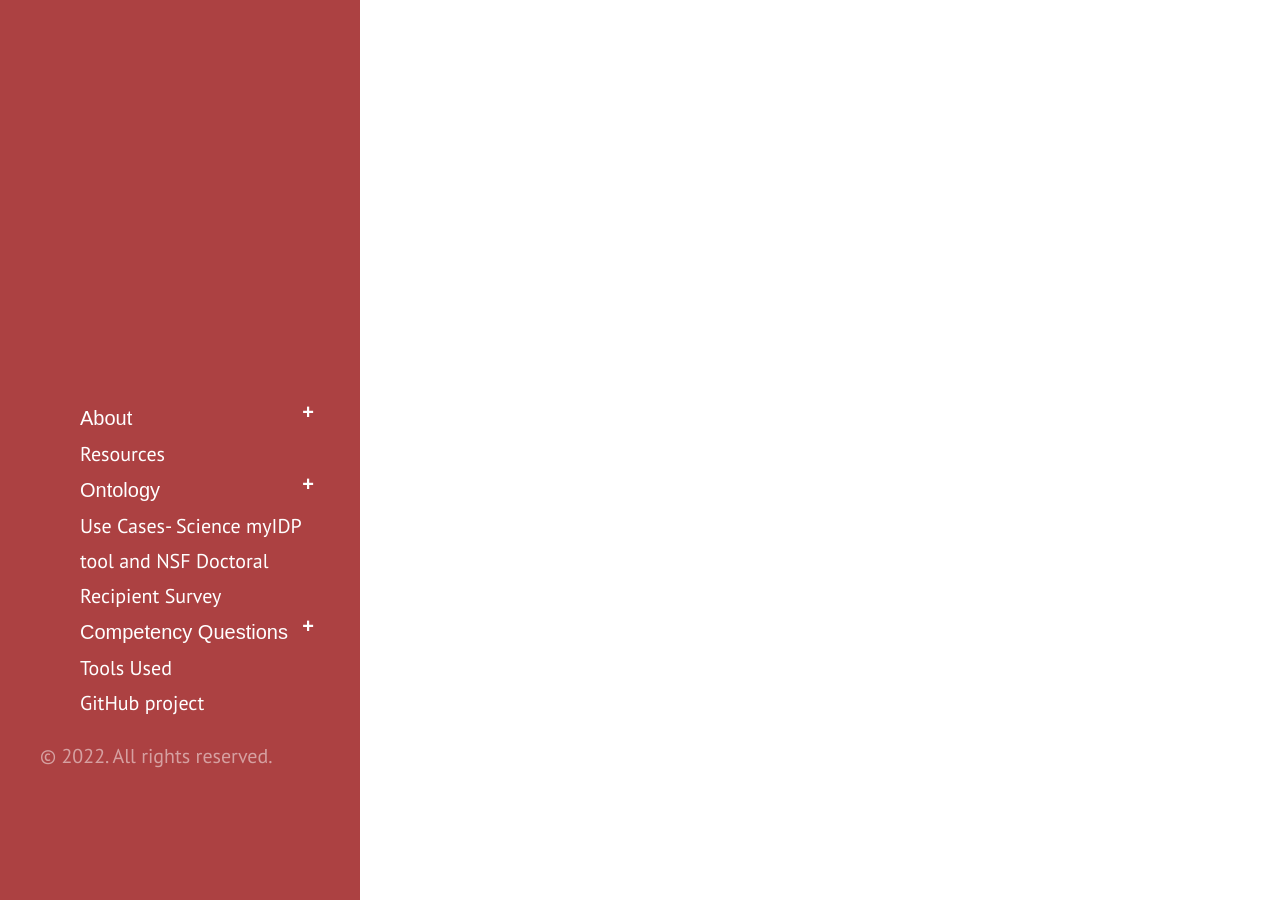
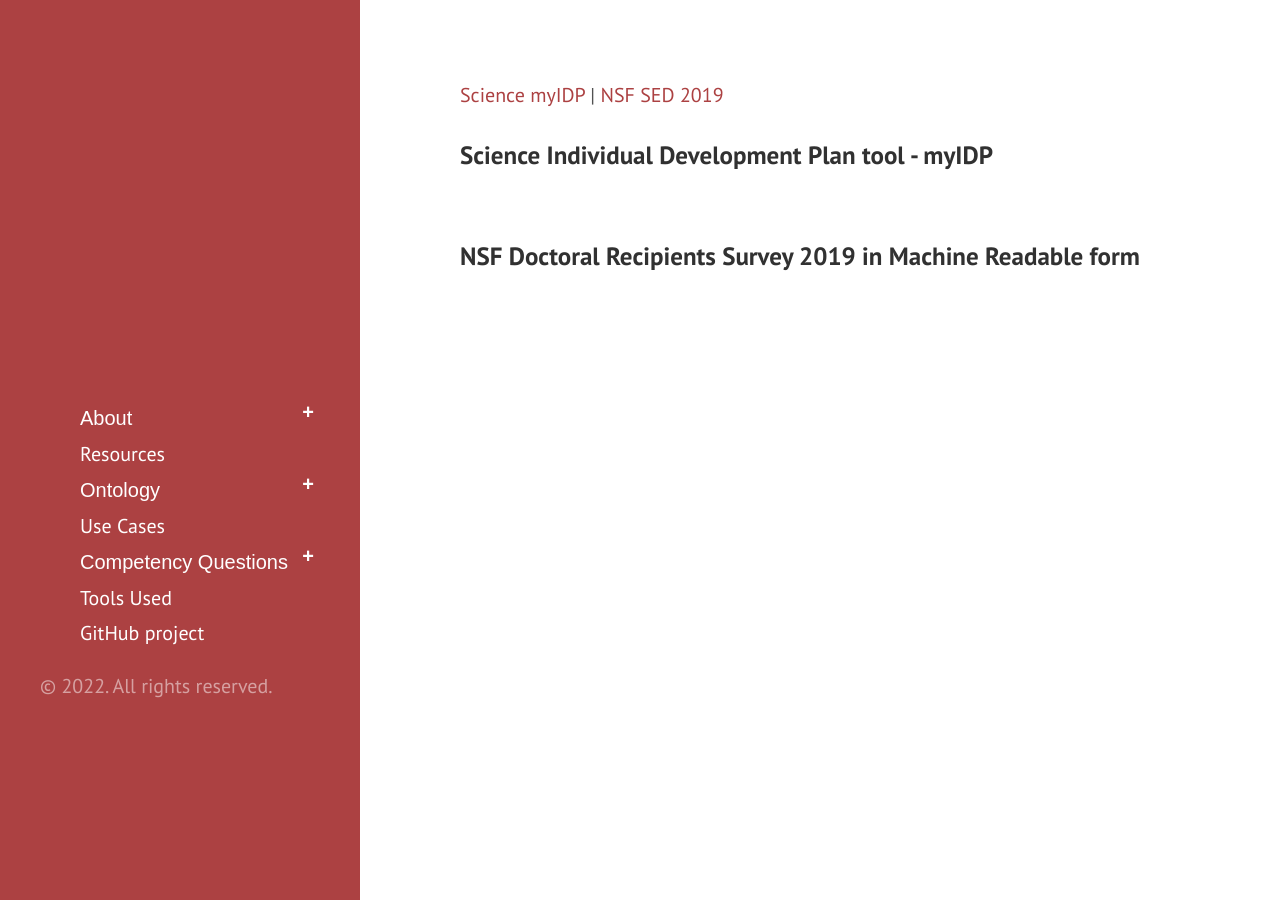
Before and after one commit to tetherless-world/sciv-ontology, a Jekyll site: the page built from usecase.md, in a window 1280 px wide. Built offline with Jekyll 4.4.1, drawn with Linux system fonts in a browser that asks for light colours; our own code applies the rules of GitHub Pages for plain Markdown files; Markdown is read by kramdown in place of the engine named in the settings.

Commit message:
Updates for use case structure

```diff
--- a/_includes/sidebar.html
+++ b/_includes/sidebar.html
@@ -15,7 +15,7 @@
 <a class="sidebar-nav-item{% if page.url == node.url %} active{% endif %}" href="{{site.baseurl}}index">About</a></button>
         <div class="button-content">
         <ul>
-          <li><a class="sidebar-nav-item{% if page.url == node.url %} active{% endif %}" href="{{site.baseurl}}index#abstract">Descriptions</a></li>
+          <li><a class="sidebar-nav-item{% if page.url == node.url %} active{% endif %}" href="{{site.baseurl}}index#abstract">Abstract</a></li>
 
         </ul>
         </div>
@@ -37,8 +37,14 @@
         </div>
         </li>
         <li>
-<a class="sidebar-nav-item{% if page.url == node.url %} active{% endif %}" href="{{site.baseurl}}usecase">Use Cases- Science myIDP tool and NSF Doctoral Recipient Survey</a>
+<a class="sidebar-nav-item{% if page.url == node.url %} active{% endif %}" href="{{site.baseurl}}usecase">Use Cases</a>
+  <div class="button-content">
+  <ul>
+    <li><a class="sidebar-nav-item{% if page.url == node.url %} active{% endif %}" href="{{site.baseurl}}usecase#myidp">Science myIDP tool</a></li>
+    <li><a class="sidebar-nav-item{% if page.url == node.url %} active{% endif %}" href="{{site.baseurl}}usecase#nsf">NSF Doctoral Recipient Survey</a></li>
 
+  </ul>
+  </div>
         </li>
                 <li><button class="collapsible">
 <a class="sidebar-nav-item{% if page.url == node.url %} active{% endif %}" href="{{site.baseurl}}competencyquestions">Competency Questions</a></button>
--- a/usecase.md
+++ b/usecase.md
@@ -0,0 +1,15 @@
+---
+layout: default
+title: InDO Use case
+---
+
+[Science myIDP](#myidp) | [NSF SED 2019](#nsf)
+<article class="mb-5" id="Use Case">
+<content>
+
+
+<h3 id="myidp"> Science Individual Development Plan tool - myIDP </h3>
+<br>
+<h3 id="nsf"> NSF Doctoral Recipients Survey 2019 in Machine Readable form </h3>
+
+</content>
```
Also changed, not shown: ontology.md (+2 -2 lines).
